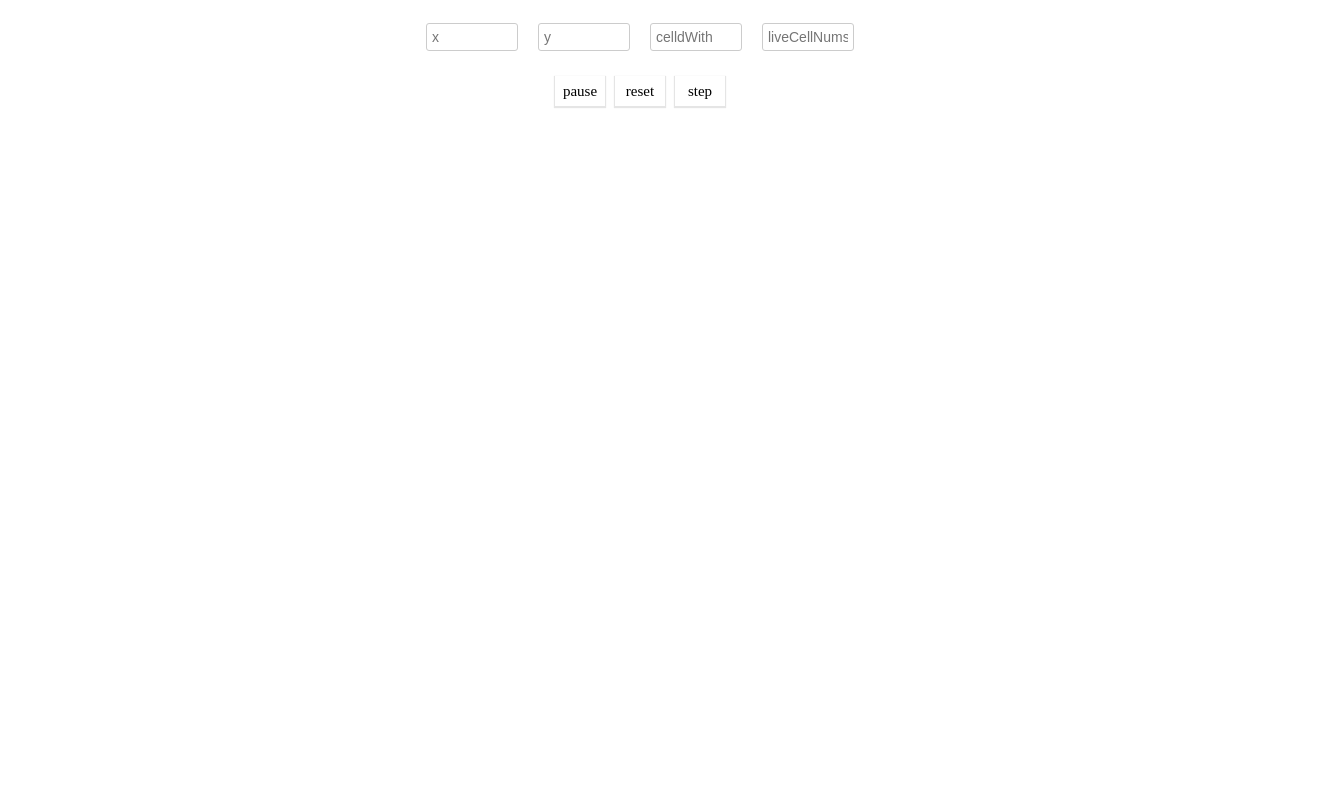
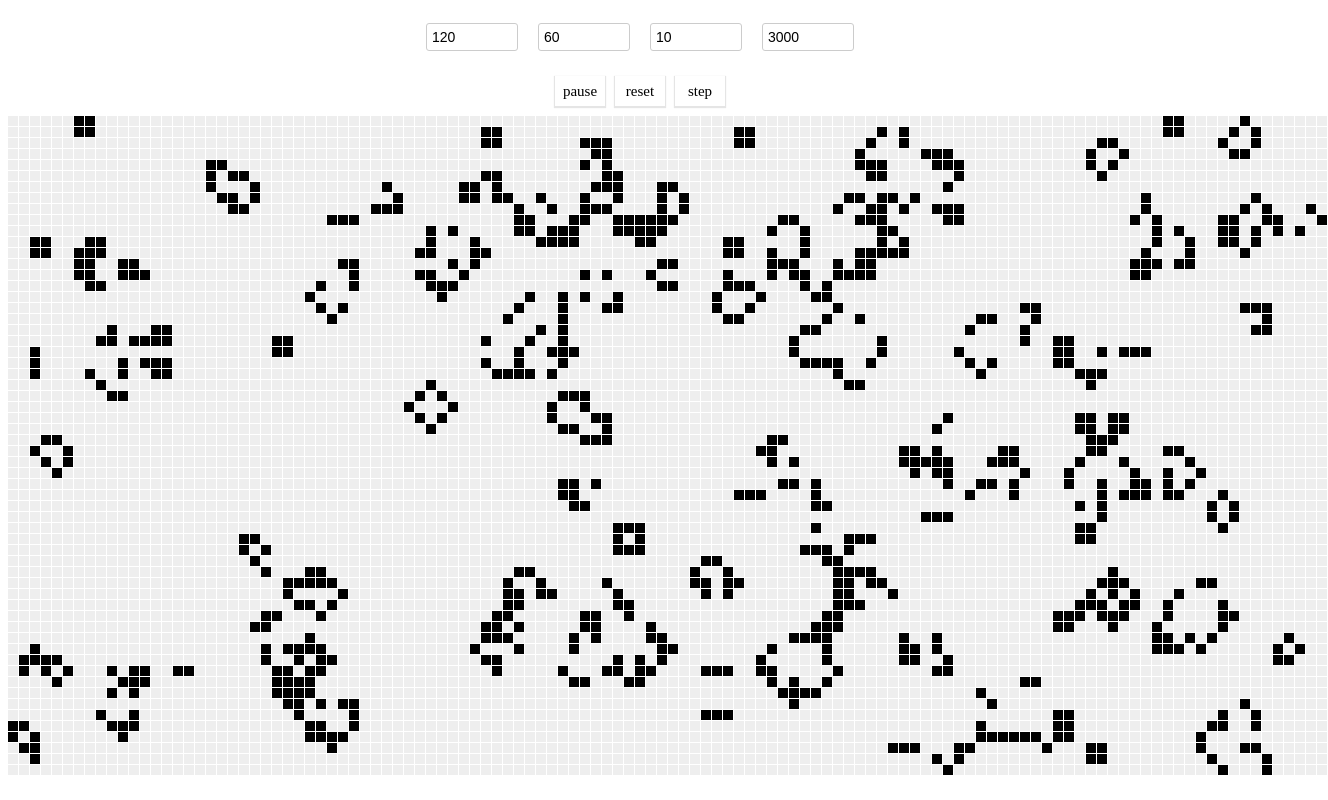
Before and after one commit to so-hard/game-of-life, a website built with webpack: page index.html in a window 1280 px wide. Both pictures are taken after a click on the element "start". Shown: the whole page, 1328 px wide, since content can reach past the window. Built offline with nearby package versions, Linux system fonts and the light colour scheme.

Commit message:
feat: set default value

```diff
--- a/css/index.styl
+++ b/css/index.styl
@@ -3,21 +3,19 @@ canvas
   margin: 0 auto
   transition:  all 0.5s
 .layer
-  display: none
+  // display: none
+  user-select none
   text-align: center
   line-height: 50px
   font-size: 14px
-  position fixed
+  position absolute
   top: 50%
   left 50%
-  // transform: translate(-50%,-340px)
-  // height 2vw
-  // width: 5vw
+  transform: translate(-50%,-50%)
   background: #fff
   box-shadow: 0 1px 5px 5px rgba(0, 0, 0, 0.1)
-  // color: red
   transition: all 0.5s
-  .waring_span
+  .layer_close
     display: block
     line-height: 10px
     position absolute
@@ -25,12 +23,12 @@ canvas
     right 0
     top 0
 
+
+
 #up
     transform: translateY(-100px)
-    // display: none
     transition all 0.5s
-    // height 0
-    // position: fixed
+
 
 
 .control
@@ -45,6 +43,7 @@ canvas
     align-items: center
     margin: 5px 0
     span
+      user-select none
       background: #fff
       text-align: center
       line-height: 20px
@@ -76,8 +75,8 @@ canvas
       &:focus
         box-shadow: 0 1px 5px 5px rgba(0, 0, 0, 0.1)
 
-body
-  transition all 0.8s
+
+
 @media screen and (max-width:415px)
   .control
     .inputs
--- a/index.html
+++ b/index.html
@@ -11,15 +11,14 @@
 <body>
 
   <section class="control">
-    <div class="layer">
-      请填写完整参数
+    <!-- <div class="layer">
       <span class="layer_close">×</span>
-    </div>
+    </div> -->
     <div class="inputs">
-      <input type="text" name="x" placeholder="x">
-      <input type="text" name="y" placeholder="y">
-      <input type="text" name="celldWith" placeholder="celldWith">
-      <input type="text" name="liveCellNums" placeholder="liveCellNums">
+      <input type="text" name="x" placeholder="x" value="120">
+      <input type="text" name="y" placeholder="y" value="60">
+      <input type="text" name="celldWith" placeholder="celldWith" value="10">
+      <input type="text" name="liveCellNums" placeholder="liveCellNums" value="3000">
     </div>
     <div class="buts">
       <span class="start_but">start</span>
--- a/js/control.js
+++ b/js/control.js
@@ -4,8 +4,6 @@ class Control {
     this.ControlDom = document.getElementsByClassName('control')[0];
     // 每个组件
     this.ControlComponents = new Map();
-    // inputs里面的数据
-    this.inputDatas = {}
     //需要一个convas 画板
     this.bord = bord
     // 用来判断时候初始化 `board`
@@ -19,6 +17,8 @@ class Control {
     this.setControlComponents('stopBut', 'reset_but')
     this.setControlComponents('stepBut', 'step_but')
     this.setControlComponents('layer')
+    console.log(document.querySelector('.layer'))
+    console.log(document.getElementsByClassName('layer'))
     this.startAction()
     this.resetAciton()
     this.stepAction()
@@ -38,7 +38,6 @@ class Control {
   //向map中添加dom
   setControlComponents(name, targ = name) {
     let targDom = this.ControlDom.getElementsByClassName(targ)[0];
-    targDom = targDom.children.length > 1 ? targDom.children : targDom;
     this.ControlComponents.set(name, targDom)
   }
 
@@ -46,13 +45,15 @@ class Control {
     return this.ControlComponents.get(name)
   }
 
-  setInputDatas() {
+  getInputDatas() {
     //获取input htmlColection,遍历得到key，
-    let inputs = this.getControlComponent('inputs');
-    for (const input of inputs) {
+    let inputs = this.getControlComponent('inputs'),
+    inputData = {};
+    for (const input of inputs.children) {
       let [key, value] = [input.name, Number(input.value)]
-      this.inputDatas[key] = value
+     inputData[key] = value
     }
+    return inputData
   }
 
   // 检查表单数据
@@ -84,8 +85,7 @@ class Control {
         startBut.innerHTML = "pause"
         if (this.isboaedInit == 0) {
           this.isboaedInit += 1
-          this.setInputDatas()
-          this.bord.init(this.inputDatas)
+          this.bord.init(this.getInputDatas())
         }
         this.bord.startAnimation()
       } else {
@@ -105,6 +105,10 @@ class Control {
     })
   }
 
+  setLayer() {
+    let layer = this.getControlComponent('layer');
+    // layer.
+  }
 }
 
 export default Control
```
